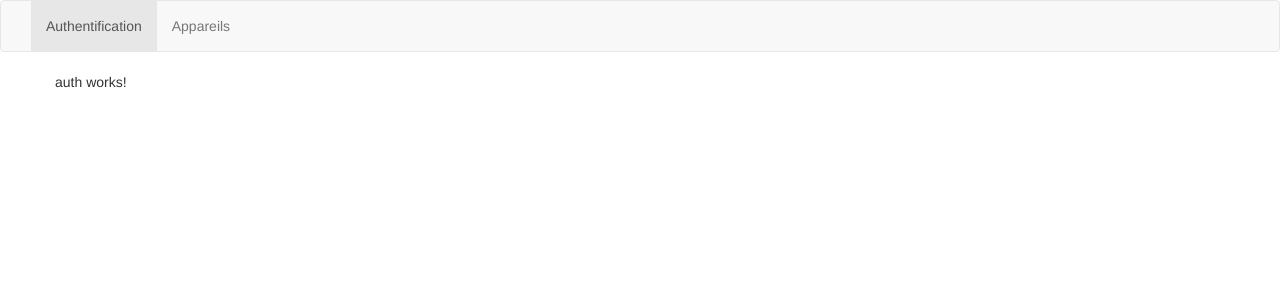
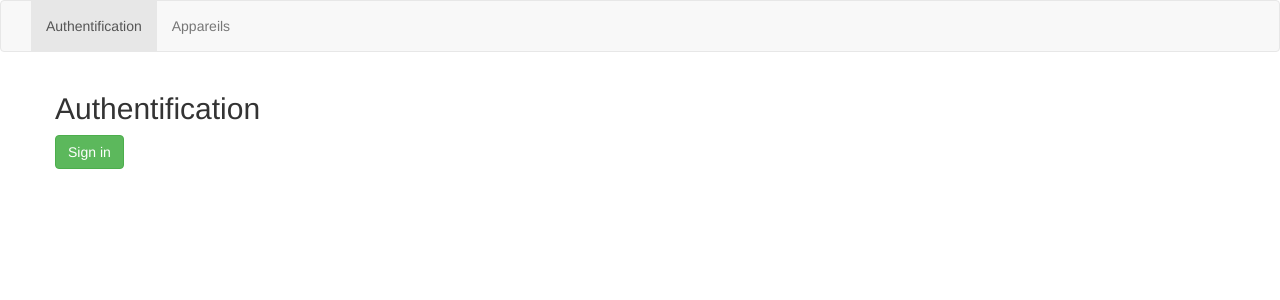
Before and after one commit to flaudanum/OC-Angular-course, an Angular app: page /auth in a window 1280 px wide. Shown: the top 300 px of the page. Built offline with nearby package versions, Linux system fonts and the light colour scheme.

Commit message:
Added authentication and routing to appareils

```diff
--- a/src/app/app.module.ts
+++ b/src/app/app.module.ts
@@ -10,6 +10,7 @@
 
 // Importation of service AppareilService
 import { AppareilService } from './services/appareil.service';
+import { AuthService } from './services/auth.service'
 import { AuthComponent } from './auth/auth.component';
 import { AppareilViewComponent } from './appareil-view/appareil-view.component';
 
@@ -36,7 +37,8 @@
   ],
   // Angular doc: https://angular.io/guide/providers
   providers: [
-    AppareilService
+    AppareilService,
+    AuthService
   ],
   bootstrap: [AppComponent]
 })
--- a/src/app/auth/auth.component.html
+++ b/src/app/auth/auth.component.html
@@ -1,3 +1,6 @@
-<p>
-  auth works!
-</p>
+<h2>Authentification</h2>
+
+<button class="btn btn-success" *ngIf="!authStatus" (click)="onSignIn()">
+  Sign in</button>
+<button class="btn btn-danger" *ngIf="authStatus" (click)="onSignOut()">
+  Sign out</button>
--- a/src/app/auth/auth.component.ts
+++ b/src/app/auth/auth.component.ts
@@ -1,4 +1,6 @@
 import { Component, OnInit } from '@angular/core';
+import { AuthService } from '../services/auth.service';
+import { Router } from '@angular/router';
 
 @Component({
   selector: 'app-auth',
@@ -7,9 +9,26 @@
 })
 export class AuthComponent implements OnInit {
 
-  constructor() { }
+  authStatus: boolean;
+
+  constructor(private authService: AuthService, private router: Router) {}
 
   ngOnInit() {
+    this.authStatus = this.authService.isAuth;
+  }
+
+  onSignIn() {
+    this.authService.signIn().then(
+      () => {
+        this.authStatus = this.authService.isAuth;
+        this.router.navigate(['appareils']);
+      }
+    );
+  }
+
+  onSignOut() {
+    this.authService.signOut();
+    this.authStatus = this.authService.isAuth;
   }
 
 }
--- /dev/null
+++ b/src/app/services/auth.service.ts
@@ -0,0 +1,22 @@
+export class AuthService {
+
+  isAuth = false;
+
+  signIn() {
+    return new Promise (
+      (resolve, reject) => {
+        setTimeout(
+          () => {
+            this.isAuth = true;
+            resolve(true);
+          }, 2000
+        );
+      }
+    );
+  }
+
+  signOut() {
+    this.isAuth = false;
+  }
+
+}
```
